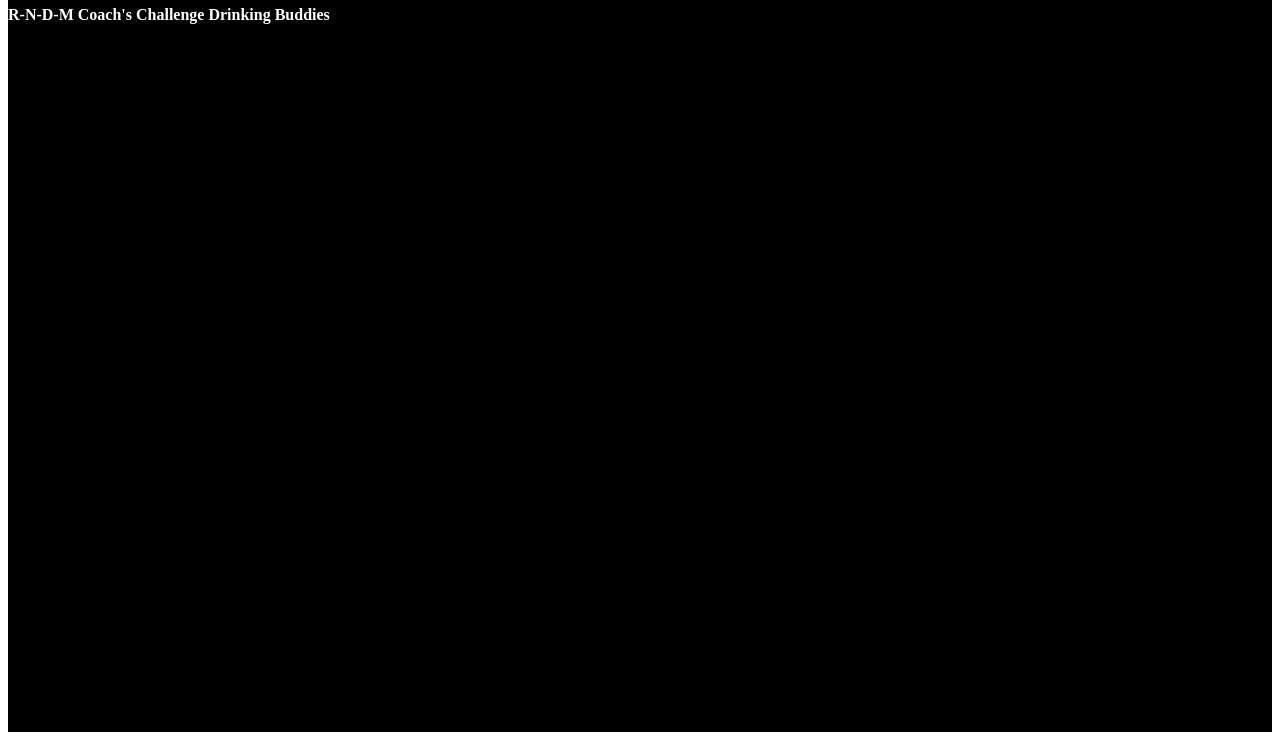
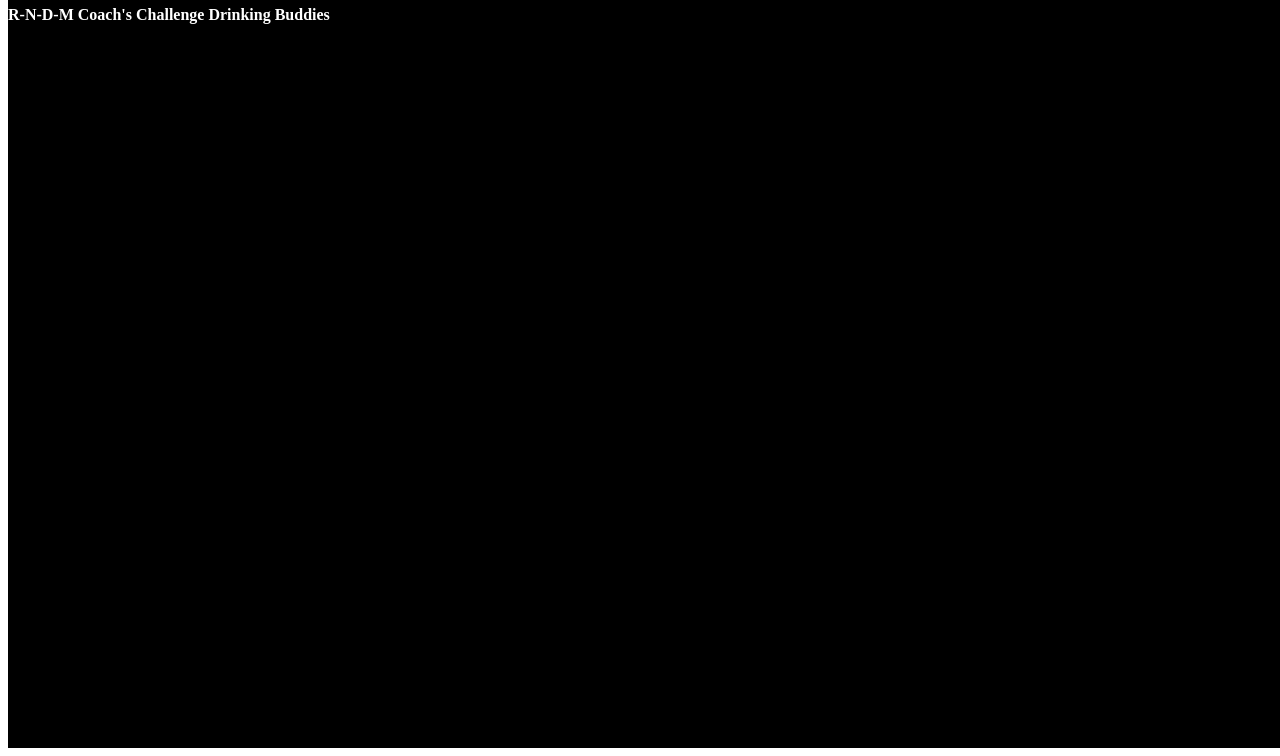
Before and after one commit to busrakunter/mreinders13.github.io, a plain HTML site: page index.html in a window 1280 px wide. Shown: the part 60-816 px from the top of the page. Drawn offline with Linux system fonts and the light colour scheme.

Commit message:
Update index.html

```diff
--- a/index.html
+++ b/index.html
@@ -2,7 +2,7 @@
     <head>
     </head>
     <body>
-        <div style="background-color: #000000; color: #ffffff; height: 100%;">
+        <div style="background-color: #000000; color: #ffffff; width: 100vw; height: 100vh;">
             <h1>App Support: Please Choose an App</h1>
             <b>R-N-D-M</b>
             <b>Coach's Challenge</b>
```
